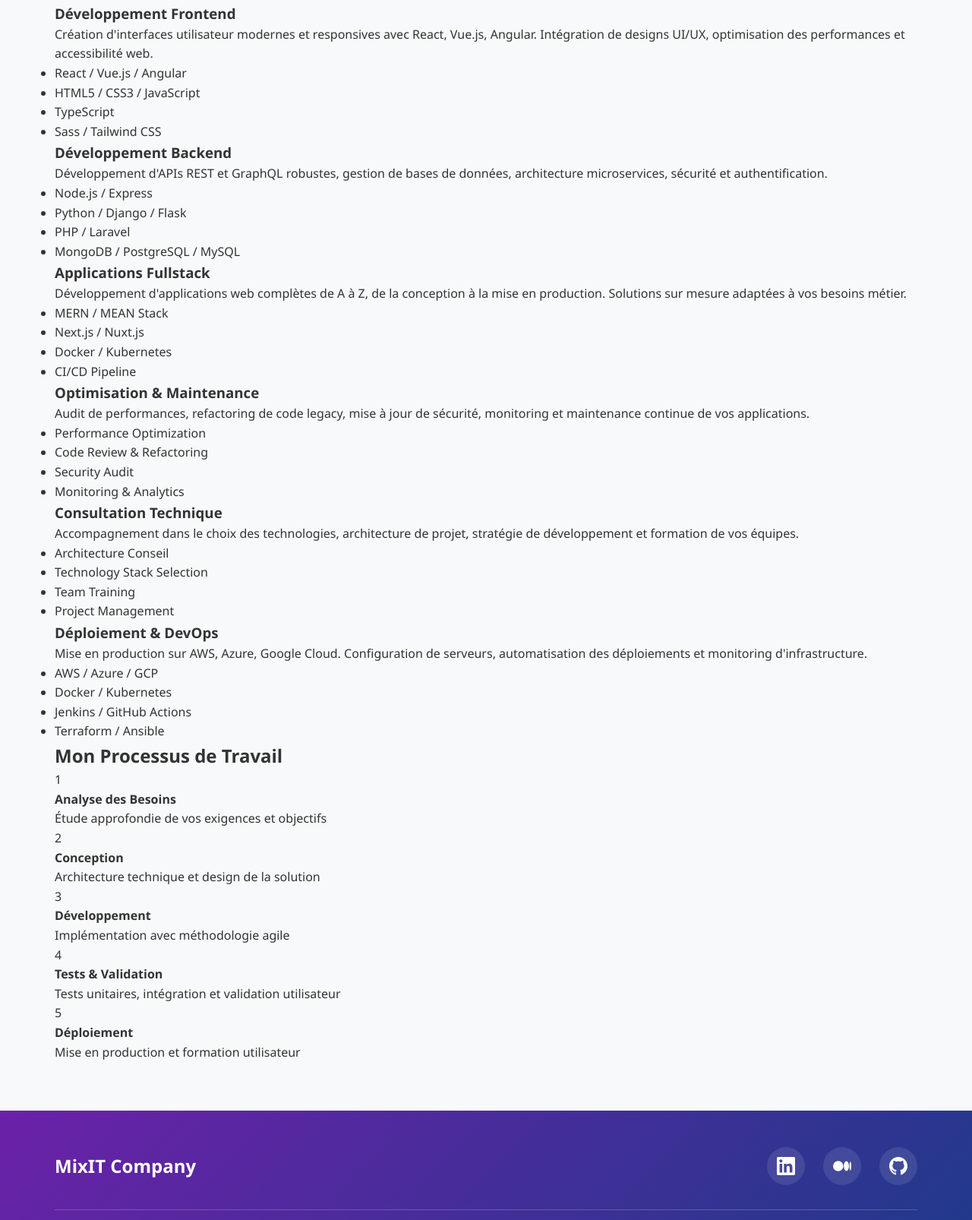
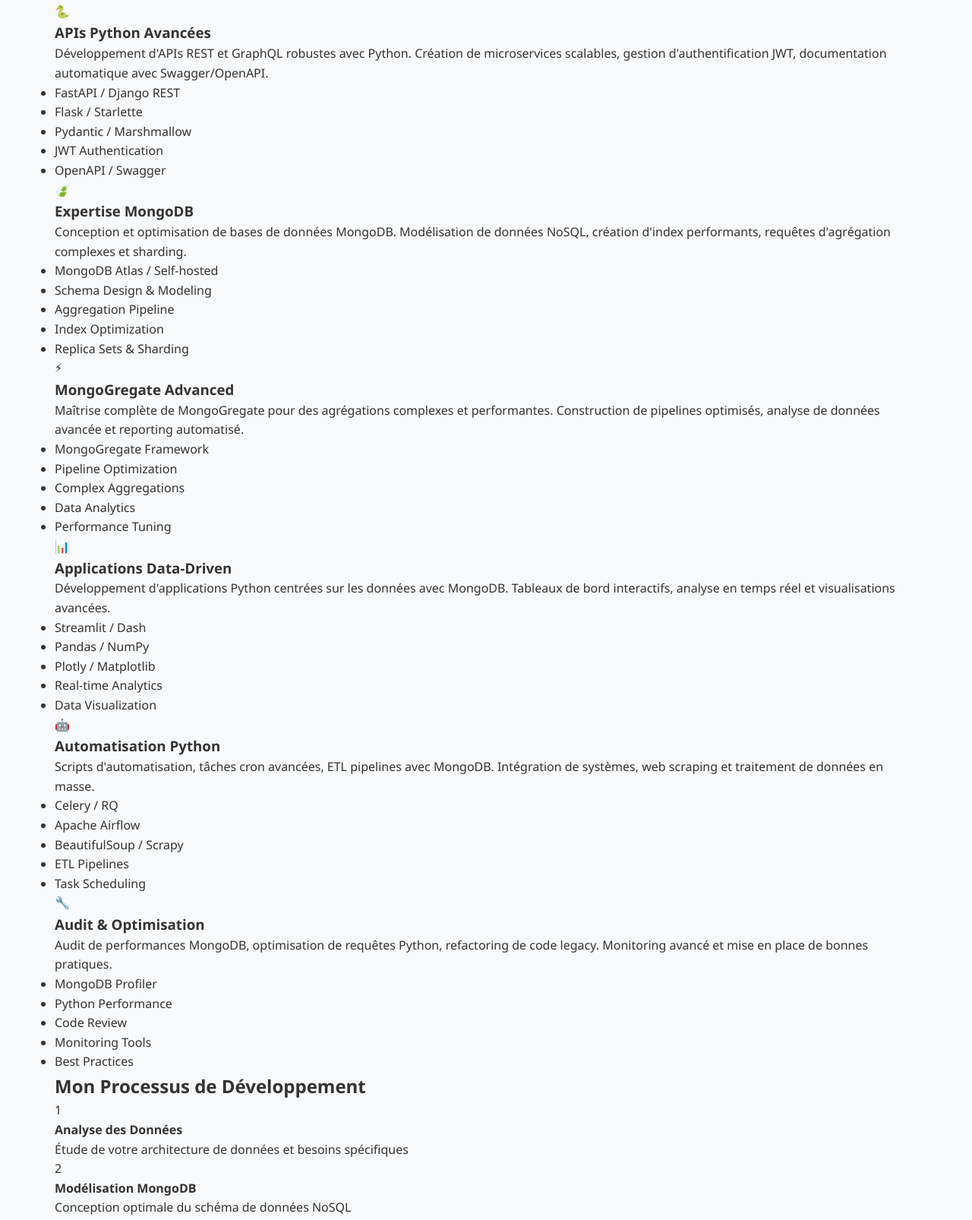
Before and after one commit to Zegthor91/siteweb_mixit, a plain HTML site: page services.html in a window 1280 px wide. Shown: the part 309-1915 px from the top of the page at 76% size. Drawn offline with Linux system fonts and the light colour scheme.

Commit message:
new file services.html uploaded

```diff
--- a/services.html
+++ b/services.html
@@ -3,7 +3,7 @@
 <head>
     <meta charset="UTF-8">
     <meta name="viewport" content="width=device-width, initial-scale=1.0">
-    <title>MixIT Company - Accueil</title>
+    <title>MixIT Company - Services Python & MongoDB</title>
     <link rel="stylesheet" href="styles.css">
 </head>
 <body>
@@ -30,130 +30,137 @@
         <h1 class="page-title">Mes Services</h1>
 
         <div class="services-grid">
-            <!-- Service 1: Développement Frontend -->
+            <!-- Service 1: Développement d'APIs Python -->
             <div class="service-card">
-
-                <h3 class="service-title">Développement Frontend</h3>
+                <div class="service-icon">🐍</div>
+                <h3 class="service-title">APIs Python Avancées</h3>
                 <p class="service-description">
-                    Création d'interfaces utilisateur modernes et responsives avec React, Vue.js, Angular.
-                    Intégration de designs UI/UX, optimisation des performances et accessibilité web.
+                    Développement d'APIs REST et GraphQL robustes avec Python. Création de microservices scalables,
+                    gestion d'authentification JWT, documentation automatique avec Swagger/OpenAPI.
                 </p>
                 <ul class="service-tech">
-                    <li>React / Vue.js / Angular</li>
-                    <li>HTML5 / CSS3 / JavaScript</li>
-                    <li>TypeScript</li>
-                    <li>Sass / Tailwind CSS</li>
+                    <li>FastAPI / Django REST</li>
+                    <li>Flask / Starlette</li>
+                    <li>Pydantic / Marshmallow</li>
+                    <li>JWT Authentication</li>
+                    <li>OpenAPI / Swagger</li>
                 </ul>
             </div>
 
-            <!-- Service 2: Développement Backend -->
+            <!-- Service 2: Solutions MongoDB -->
             <div class="service-card">
-
-                <h3 class="service-title">Développement Backend</h3>
+                <div class="service-icon">🍃</div>
+                <h3 class="service-title">Expertise MongoDB</h3>
                 <p class="service-description">
-                    Développement d'APIs REST et GraphQL robustes, gestion de bases de données,
-                    architecture microservices, sécurité et authentification.
+                    Conception et optimisation de bases de données MongoDB. Modélisation de données NoSQL,
+                    création d'index performants, requêtes d'agrégation complexes et sharding.
                 </p>
                 <ul class="service-tech">
-                    <li>Node.js / Express</li>
-                    <li>Python / Django / Flask</li>
-                    <li>PHP / Laravel</li>
-                    <li>MongoDB / PostgreSQL / MySQL</li>
+                    <li>MongoDB Atlas / Self-hosted</li>
+                    <li>Schema Design & Modeling</li>
+                    <li>Aggregation Pipeline</li>
+                    <li>Index Optimization</li>
+                    <li>Replica Sets & Sharding</li>
                 </ul>
             </div>
 
-            <!-- Service 3: Applications Fullstack -->
+            <!-- Service 3: MongoGregate Integration -->
             <div class="service-card">
-
-                <h3 class="service-title">Applications Fullstack</h3>
+                <div class="service-icon">⚡</div>
+                <h3 class="service-title">MongoGregate Advanced</h3>
                 <p class="service-description">
-                    Développement d'applications web complètes de A à Z, de la conception à la mise en production.
-                    Solutions sur mesure adaptées à vos besoins métier.
+                    Maîtrise complète de MongoGregate pour des agrégations complexes et performantes.
+                    Construction de pipelines optimisés, analyse de données avancée et reporting automatisé.
                 </p>
                 <ul class="service-tech">
-                    <li>MERN / MEAN Stack</li>
-                    <li>Next.js / Nuxt.js</li>
-                    <li>Docker / Kubernetes</li>
-                    <li>CI/CD Pipeline</li>
+                    <li>MongoGregate Framework</li>
+                    <li>Pipeline Optimization</li>
+                    <li>Complex Aggregations</li>
+                    <li>Data Analytics</li>
+                    <li>Performance Tuning</li>
                 </ul>
             </div>
 
-            <!-- Service 4: Optimisation & Maintenance -->
+            <!-- Service 4: Applications Data-Driven -->
             <div class="service-card">
-
-                <h3 class="service-title">Optimisation & Maintenance</h3>
+                <div class="service-icon">📊</div>
+                <h3 class="service-title">Applications Data-Driven</h3>
                 <p class="service-description">
-                    Audit de performances, refactoring de code legacy, mise à jour de sécurité,
-                    monitoring et maintenance continue de vos applications.
+                    Développement d'applications Python centrées sur les données avec MongoDB.
+                    Tableaux de bord interactifs, analyse en temps réel et visualisations avancées.
                 </p>
                 <ul class="service-tech">
-                    <li>Performance Optimization</li>
-                    <li>Code Review & Refactoring</li>
-                    <li>Security Audit</li>
-                    <li>Monitoring & Analytics</li>
+                    <li>Streamlit / Dash</li>
+                    <li>Pandas / NumPy</li>
+                    <li>Plotly / Matplotlib</li>
+                    <li>Real-time Analytics</li>
+                    <li>Data Visualization</li>
                 </ul>
             </div>
 
-            <!-- Service 5: Consultation Technique -->
+            <!-- Service 5: Automatisation & Scripts -->
             <div class="service-card">
-                <h3 class="service-title">Consultation Technique</h3>
+                <div class="service-icon">🤖</div>
+                <h3 class="service-title">Automatisation Python</h3>
                 <p class="service-description">
-                    Accompagnement dans le choix des technologies, architecture de projet,
-                    stratégie de développement et formation de vos équipes.
+                    Scripts d'automatisation, tâches cron avancées, ETL pipelines avec MongoDB.
+                    Intégration de systèmes, web scraping et traitement de données en masse.
                 </p>
                 <ul class="service-tech">
-                    <li>Architecture Conseil</li>
-                    <li>Technology Stack Selection</li>
-                    <li>Team Training</li>
-                    <li>Project Management</li>
+                    <li>Celery / RQ</li>
+                    <li>Apache Airflow</li>
+                    <li>BeautifulSoup / Scrapy</li>
+                    <li>ETL Pipelines</li>
+                    <li>Task Scheduling</li>
                 </ul>
             </div>
 
-            <!-- Service 6: Déploiement & DevOps -->
+            <!-- Service 6: Audit & Optimisation -->
             <div class="service-card">
-
-                <h3 class="service-title">Déploiement & DevOps</h3>
+                <div class="service-icon">🔧</div>
+                <h3 class="service-title">Audit & Optimisation</h3>
                 <p class="service-description">
-                    Mise en production sur AWS, Azure, Google Cloud. Configuration de serveurs,
-                    automatisation des déploiements et monitoring d'infrastructure.
+                    Audit de performances MongoDB, optimisation de requêtes Python, refactoring de code legacy.
+                    Monitoring avancé et mise en place de bonnes pratiques.
                 </p>
                 <ul class="service-tech">
-                    <li>AWS / Azure / GCP</li>
-                    <li>Docker / Kubernetes</li>
-                    <li>Jenkins / GitHub Actions</li>
-                    <li>Terraform / Ansible</li>
+                    <li>MongoDB Profiler</li>
+                    <li>Python Performance</li>
+                    <li>Code Review</li>
+                    <li>Monitoring Tools</li>
+                    <li>Best Practices</li>
                 </ul>
             </div>
         </div>
 
         <!-- Section processus -->
         <section class="process-section">
-            <h2 class="section-title">Mon Processus de Travail</h2>
+            <h2 class="section-title">Mon Processus de Développement</h2>
             <div class="process-steps">
                 <div class="step">
                     <div class="step-number">1</div>
-                    <h4>Analyse des Besoins</h4>
-                    <p>Étude approfondie de vos exigences et objectifs</p>
+                    <h4>Analyse des Données</h4>
+                    <p>Étude de votre architecture de données et besoins spécifiques</p>
                 </div>
                 <div class="step">
                     <div class="step-number">2</div>
-                    <h4>Conception</h4>
-                    <p>Architecture technique et design de la solution</p>
+                    <h4>Modélisation MongoDB</h4>
+                    <p>Conception optimale du schéma de données NoSQL</p>
                 </div>
                 <div class="step">
                     <div class="step-number">3</div>
-                    <h4>Développement</h4>
-                    <p>Implémentation avec méthodologie agile</p>
+                    <h4>Développement Python</h4>
+                    <p>Implémentation avec les meilleures pratiques Python</p>
                 </div>
                 <div class="step">
                     <div class="step-number">4</div>
                     <h4>Tests & Validation</h4>
-                    <p>Tests unitaires, intégration et validation utilisateur</p>
+                    <p>Tests unitaires, intégration et validation des performances</p>
                 </div>
                 <div class="step">
                     <div class="step-number">5</div>
-                    <h4>Déploiement</h4>
-                    <p>Mise en production et formation utilisateur</p>
+                    <h4>Déploiement & Monitoring</h4>
+                    <p>Mise en production avec monitoring et documentation</p>
                 </div>
             </div>
         </section>
```
